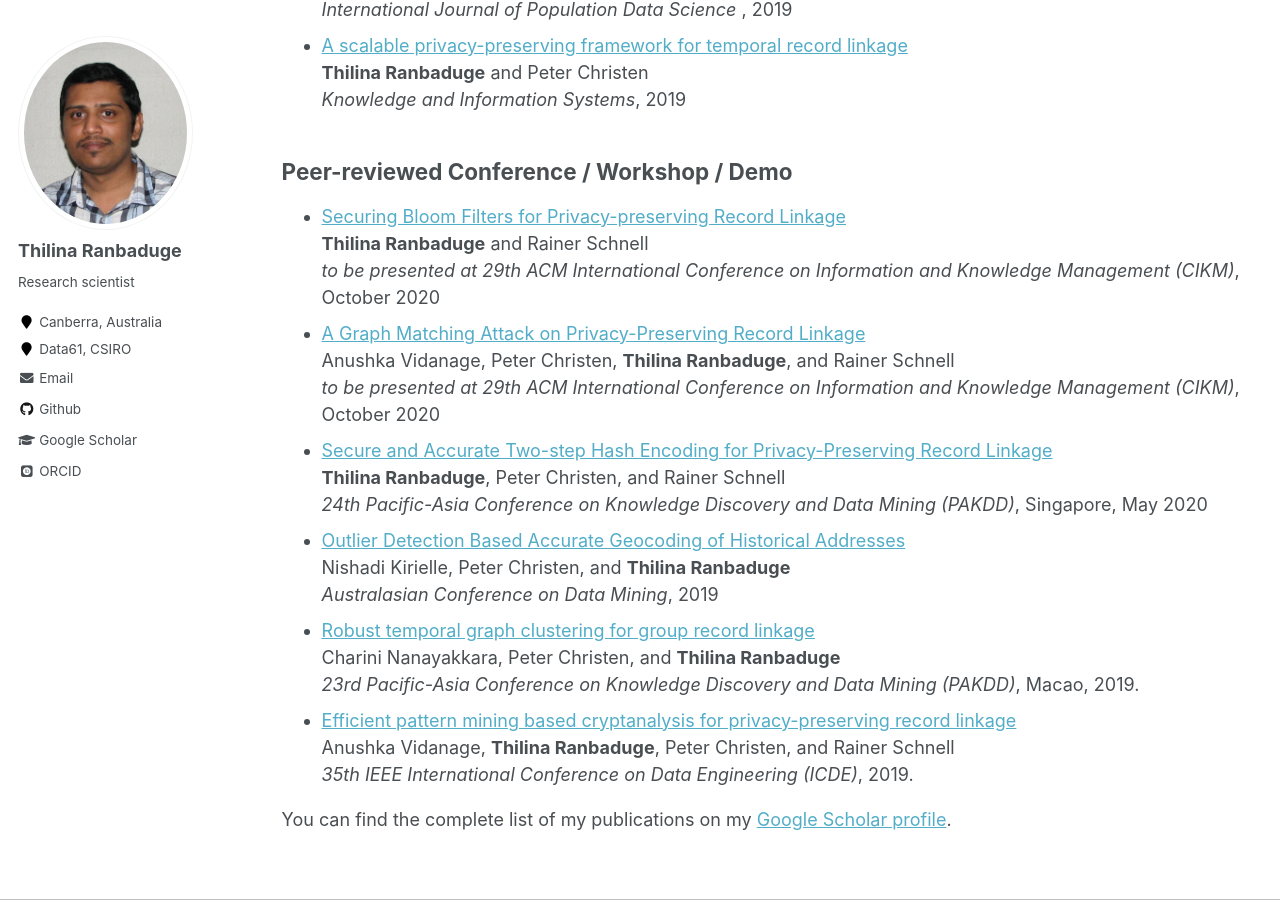
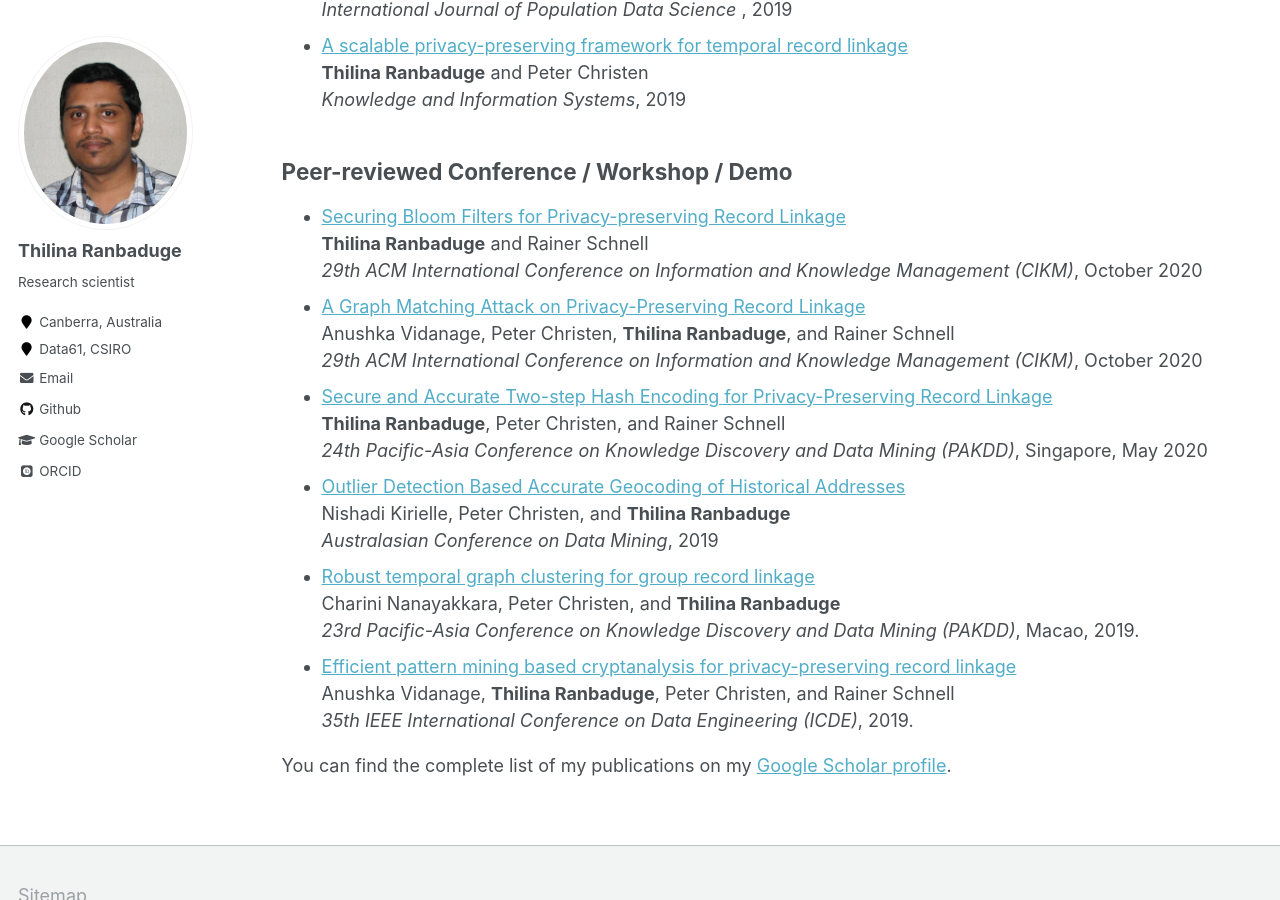
Before and after one commit to thilina-ranbaduge/thilina-ranbaduge.github.io, a Jekyll site: the page built from _publications/2009-10-01-paper-title-number-1.md, in a window 1280 px wide and 900 px high, scrolled down 665 px. Built offline with Jekyll 4.4.1, drawn with Linux system fonts in a browser that asks for light colours; some web fonts are replaced.

Commit message:
Update 2009-10-01-paper-title-number-1.md

```diff
--- a/_publications/2009-10-01-paper-title-number-1.md
+++ b/_publications/2009-10-01-paper-title-number-1.md
@@ -26,12 +26,12 @@ author_profile: true
   <i>Knowledge and Information Systems</i>, 2019
 
 ## Peer-reviewed Conference / Workshop / Demo
-* [Securing Bloom Filters for Privacy-preserving Record Linkage]()<br>
+* [Securing Bloom Filters for Privacy-preserving Record Linkage](https://thilina-ranbaduge.github.io/files/CIKM2020_hardening_camera_ready.pdf)<br>
   <b>Thilina Ranbaduge</b> and Rainer Schnell <br>
-  <i>to be presented at 29th ACM International Conference on Information and Knowledge Management (CIKM)</i>, October 2020
+  <i>29th ACM International Conference on Information and Knowledge Management (CIKM)</i>, October 2020
 * [A Graph Matching Attack on Privacy-Preserving Record Linkage]()<br>
   Anushka Vidanage, Peter Christen, <b>Thilina Ranbaduge</b>, and Rainer Schnell <br>
-  <i>to be presented at 29th ACM International Conference on Information and Knowledge Management (CIKM)</i>, October 2020
+  <i>29th ACM International Conference on Information and Knowledge Management (CIKM)</i>, October 2020
 * [Secure and Accurate Two-step Hash Encoding for Privacy-Preserving Record Linkage]()<br>
   <b>Thilina Ranbaduge</b>, Peter Christen, and Rainer Schnell <br>
   <i>24th Pacific-Asia Conference on Knowledge Discovery and Data Mining (PAKDD)</i>, Singapore, May 2020
```
